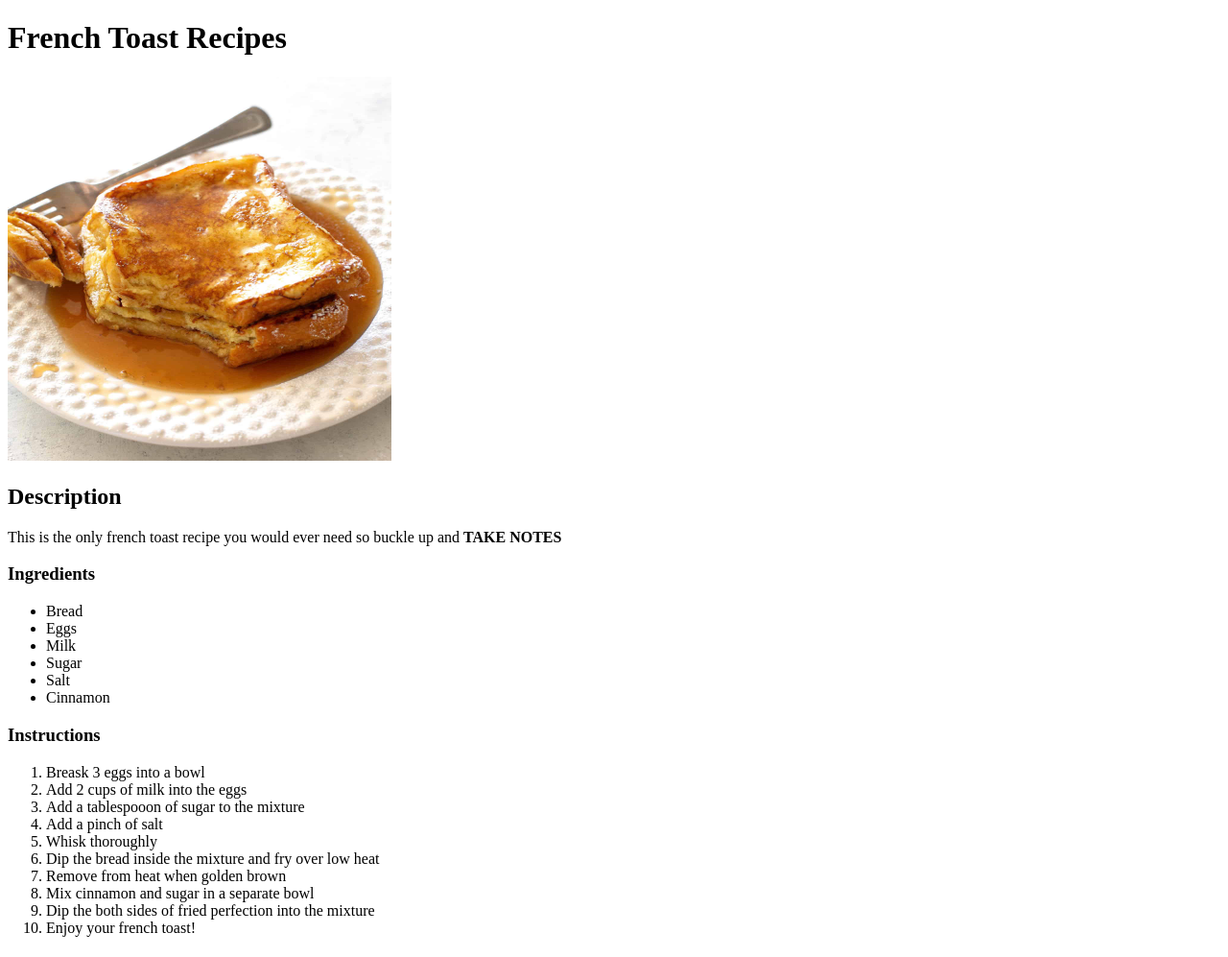
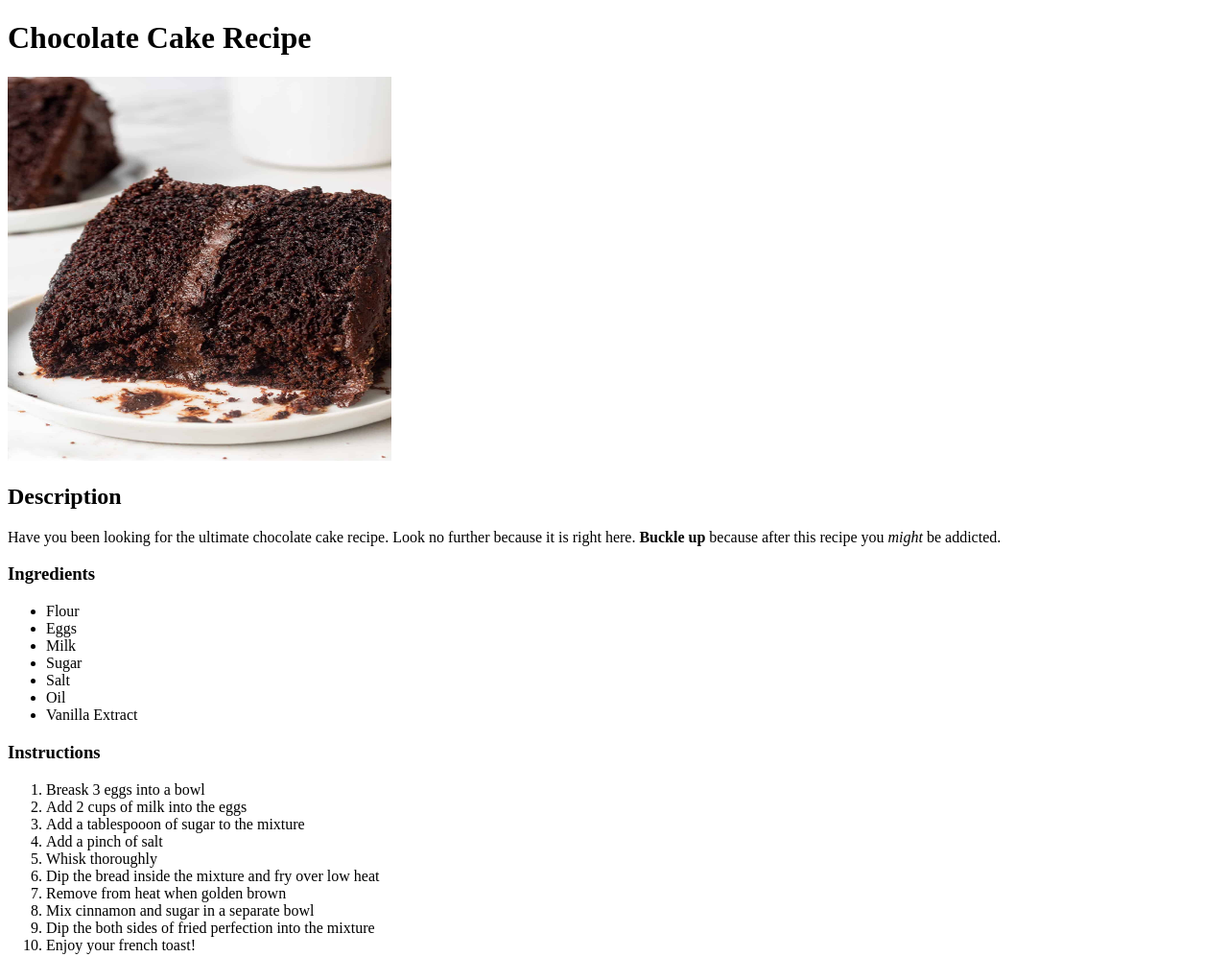
Before and after one commit to azinakachi/odin-recipes, a plain HTML site: page recipes/chocolate-cake.html in a window 1280 px wide. Shown: the whole page at 96% size. Drawn offline with Linux system fonts and the light colour scheme.

Commit message:
Change the title, heading, description,ingredients
Edited the framework of french toast page to suit this page

```diff
--- a/recipes/chocolate-cake.html
+++ b/recipes/chocolate-cake.html
@@ -3,21 +3,22 @@
 <head>
     <meta charset="UTF-8">
     <meta name="viewport" content="width=device-width, initial-scale=1.0">
-    <title>French Toast</title>
+    <title>Chocolate Cake</title>
 </head>
 <body>
-    <h1>French Toast Recipes</h1>
-    <img src="../images/french-toast-02.jpg" alt="A picture of french toast with syrup" width="400" height="400">
+    <h1>Chocolate Cake Recipe</h1>
+    <img src="../images/chocolate-cake.jpg" alt="A picture of chocolate cake" width="400" height="400">
     <h2>Description</h2>
-    This is the only french toast recipe you would ever need so buckle up and <strong>TAKE NOTES</strong>
+    Have you been looking for the ultimate chocolate cake recipe. Look no further because it is right here. <strong>Buckle up</strong> because after this recipe you <em>might</em> be addicted.
     <p><h3>Ingredients</h3></p>
     <ul>
-        <li>Bread</li>
+        <li>Flour</li>
         <li>Eggs</li>
         <li>Milk</li>
         <li>Sugar</li>
         <li>Salt</li>
-        <li>Cinnamon</li>
+        <li>Oil</li>
+        <li>Vanilla Extract</li>
     </ul>
     <h3><p>Instructions</p></h3>
     <ol>
```
